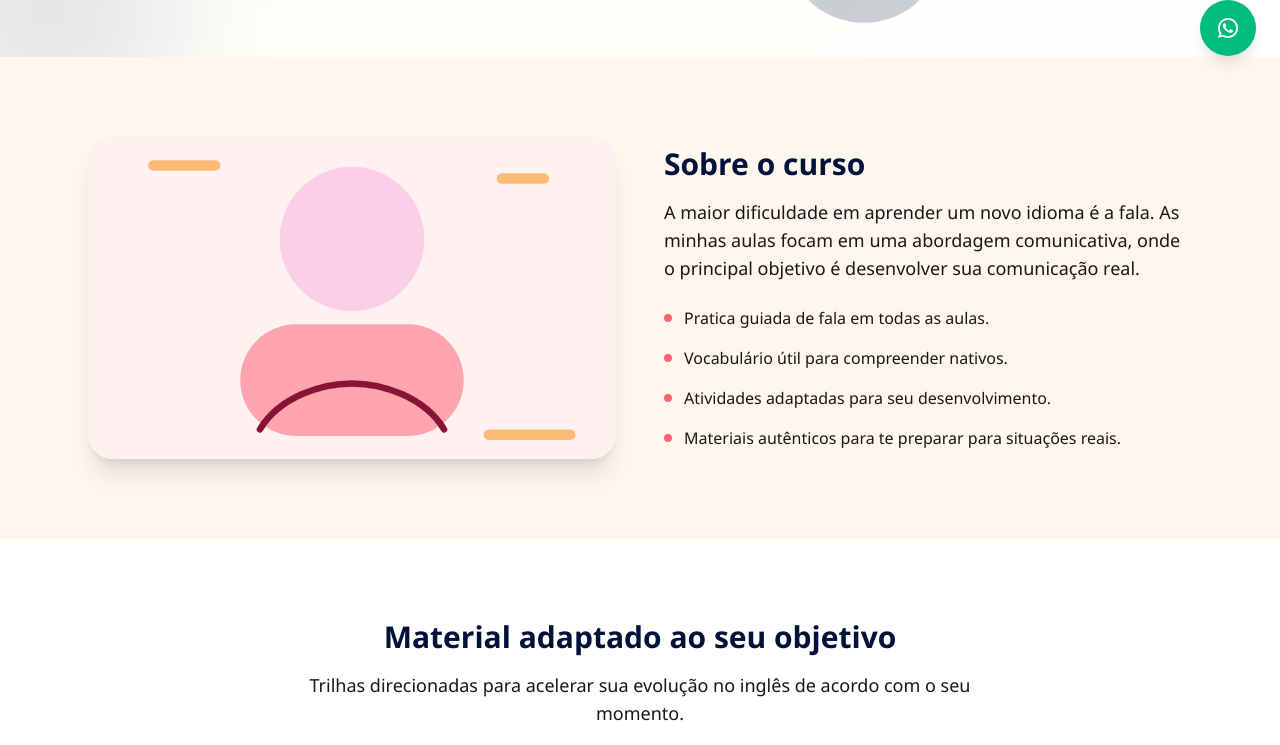
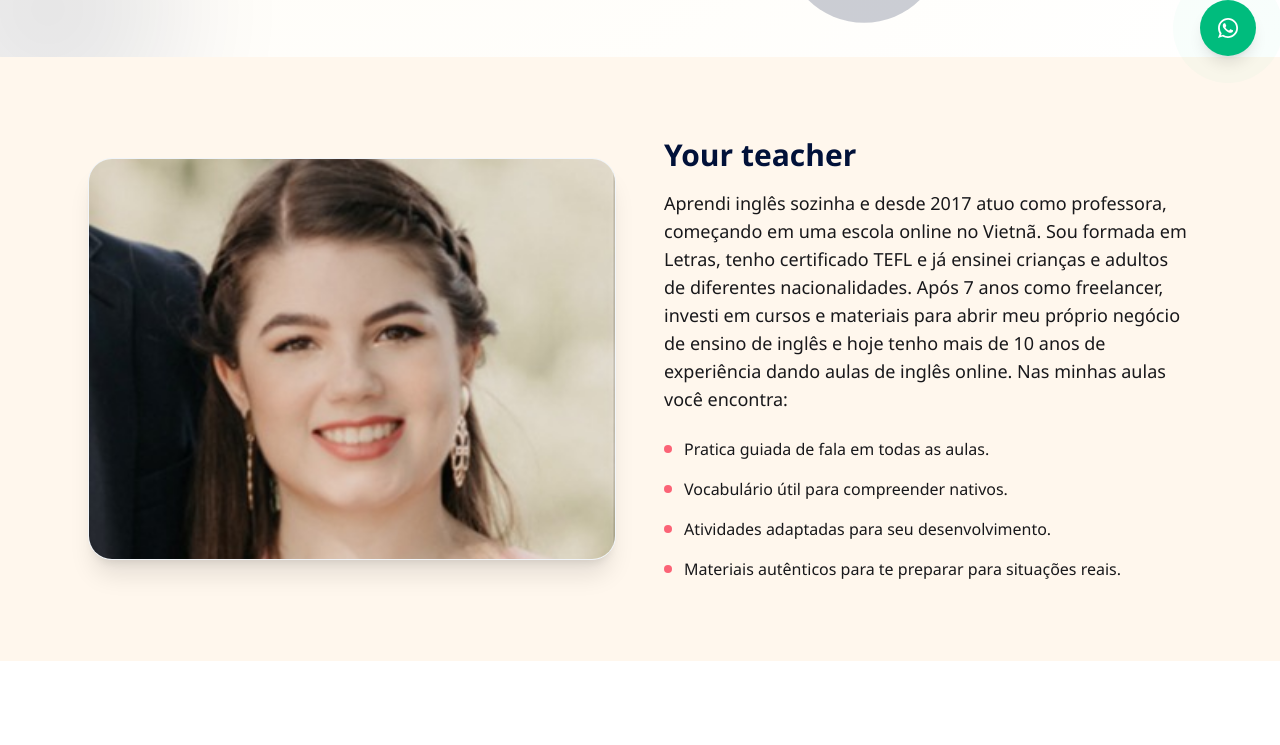
Before and after one commit to Kaikyterto/teacherjade, a React (Vite) app: page / in a window 1280 px wide. Shown: the part 720-1465 px from the top of the page. Built offline with nearby package versions, Linux system fonts and the light colour scheme.

Commit message:
primeira entrega para cliente

```diff
--- a/src/components/About.jsx
+++ b/src/components/About.jsx
@@ -1,4 +1,5 @@
 import aboutPhoto from "../assets/about-photo-placeholder.svg";
+import teacherPhoto from "../assets/teacher-photo.jpeg";
 
 export default function About() {
   return (
@@ -19,9 +20,9 @@ export default function About() {
           }}
         >
           <img
-            src={aboutPhoto}
+            src={teacherPhoto}
             alt="Ilustracao da professora"
-            className="h-80 w-full object-cover"
+            className="h-100 w-full object-cover"
           />
         </div>
 
@@ -31,11 +32,17 @@ export default function About() {
             className="text-3xl font-bold"
             style={{ color: "var(--brand-primary)" }}
           >
-            Sobre o curso
+            Your teacher
           </h2>
 
           <p className="mt-4 text-lg" style={{ color: "var(--brand-ink)" }}>
-            A maior dificuldade em aprender um novo idioma é a fala. As minhas aulas focam em uma abordagem comunicativa, onde o principal objetivo é desenvolver sua comunicação real.
+            Aprendi inglês sozinha e desde 2017 atuo como professora, começando
+            em uma escola online no Vietnã. Sou formada em Letras, tenho
+            certificado TEFL e já ensinei crianças e adultos de diferentes
+            nacionalidades. Após 7 anos como freelancer, investi em cursos e
+            materiais para abrir meu próprio negócio de ensino de inglês e hoje
+            tenho mais de 10 anos de experiência dando aulas de inglês online.
+            Nas minhas aulas você encontra:
           </p>
 
           <div className="mt-6 space-y-4">
--- a/src/components/Card.jsx
+++ b/src/components/Card.jsx
@@ -127,7 +127,7 @@ export default function Card() {
         <h3 className="mt-12 text-2xl font-semibold text-gray-700">
           1x por semana
         </h3>
-        <div className="mt-6 grid gap-6 md:grid-cols-2 lg:grid-cols-3">
+        <div className="mt-6 grid gap-6 md:grid-cols-2 lg:grid-cols-4">
           {renderCards(planos1x)}
         </div>
 
@@ -135,7 +135,7 @@ export default function Card() {
         <h3 className="mt-16 text-2xl font-semibold text-gray-700">
           2x por semana
         </h3>
-        <div className="mt-6 grid gap-6 md:grid-cols-2 lg:grid-cols-3">
+        <div className="mt-6 grid gap-6 md:grid-cols-2 lg:grid-cols-4">
           {renderCards(planos2x)}
         </div>
       </div>
```
Also changed, not shown: src/assets/teacher-photo.jpeg (added).
